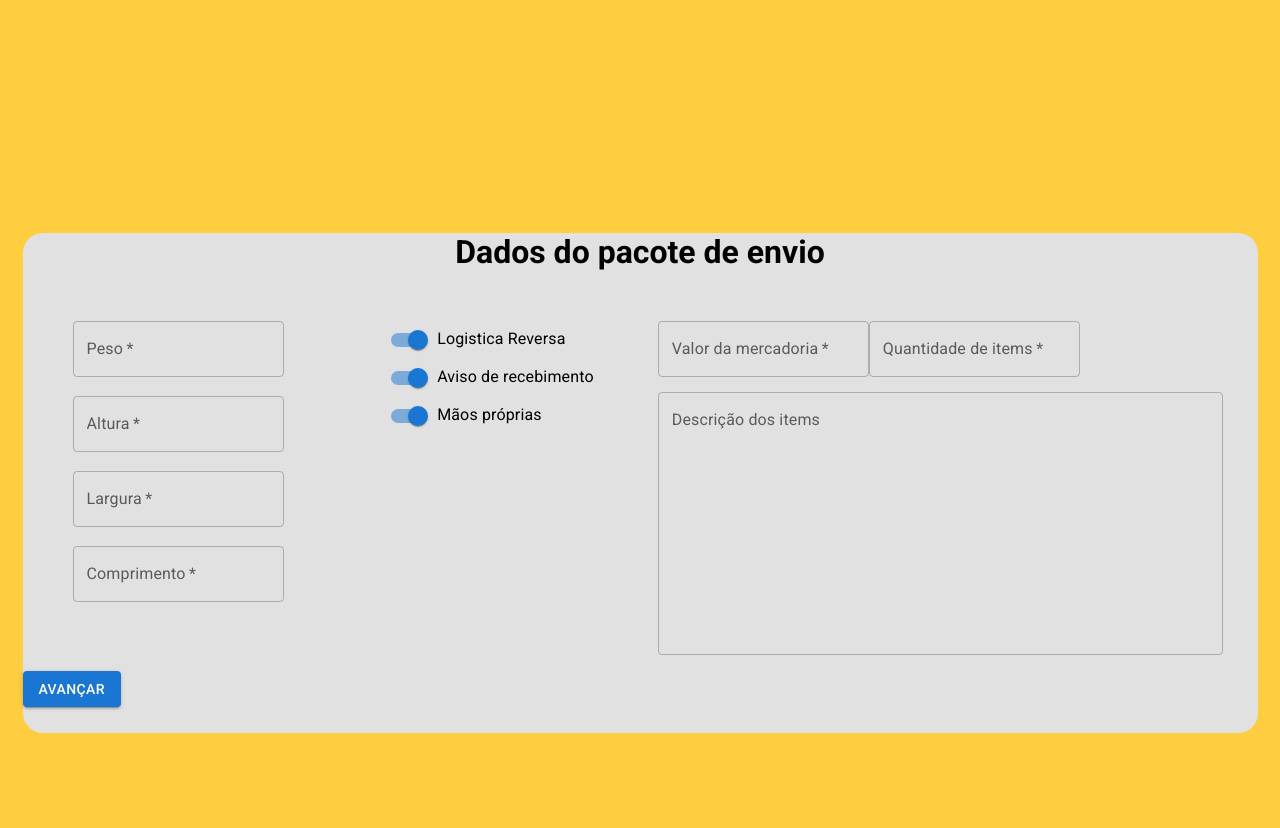
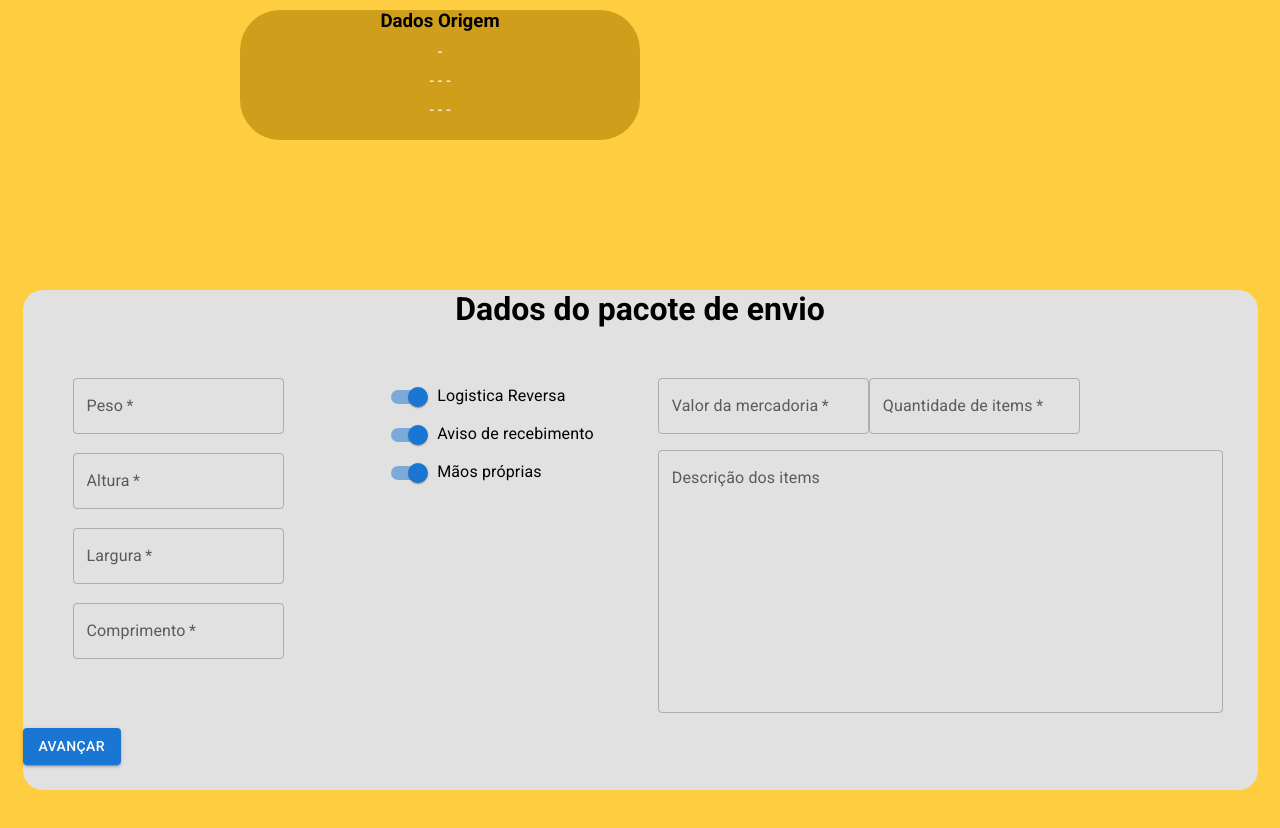
Before and after one commit to Alexandregv1080p/APP-Correios, a React (Create React App) app in the folder api-correios/: page /pacotes in a window 1280 px wide. Shown: the top 828 px of the page. Built offline with nearby package versions, Linux system fonts and the light colour scheme; a web font is replaced by a local one.

Commit message:
Update Dados-pacote.jsx

```diff
--- a/api-correios/src/components/dados-pacote/Dados-pacote.jsx
+++ b/api-correios/src/components/dados-pacote/Dados-pacote.jsx
@@ -4,14 +4,13 @@ import TextField from '@mui/material/TextField';
 import Button from '@mui/material/Button';
 import Switch from '@mui/material/Switch';
 import FormControlLabel from '@mui/material/FormControlLabel';
+import { useDataContext } from "../provedor-dados/DataProvider";
+import { useNavigate } from 'react-router-dom';
 
 const BackColor = styled.div`
     background-color: #FFCD40;
     width: 100%;
     height: 965px;
-    display: flex;
-    align-items: center;
-    justify-content: center;
 `
 const Retangule = styled.div`
     width: 1235px;
@@ -46,13 +45,63 @@ const FormField3 = styled.div`
     justify-content: flex-start;
     flex-wrap: wrap;
 `
-const DadosPacote = ()=>{
+const OrangeContainerRetangule = styled.div`
+    display: flex;
+    justify-content: center;
+    padding-top: 10px;
+    position: relative;
+`
+const OrangeRetangule = styled.div`
+    width: 400px;
+    height: 130px;
+    background-color: #cf9f1c;
+    border-radius: 40px;
+    margin-bottom: 50px;
+    transform: translateX(-50%);
+    text-align: center;
+    cursor: pointer;
+    & p{
+        color: white;
+        margin-top: 10px;
+        position: relative;
+    }
+`
+const ContainerRetangule = styled.div`
+    background-color: #FFCD40;
+    display: flex;
+    align-items: center;
+    justify-content: center;
+    position: relative;
+    margin-top: 100px;
+`
+
+const DadosPacote = () => {
+    const { senderData } = useDataContext();
+    const { receiverData } = useDataContext();
+    const { packageData, setPackageData } = useDataContext();
+
     const [loading, setLoading] = React.useState(true);
+
+    const navigate = useNavigate();
+
+    const handleVoltarClick = () => {
+        navigate('/');
+    }
+
     function handleClick() {
         setLoading(true);
     }
     return (
         <BackColor>
+            <OrangeContainerRetangule>
+                <OrangeRetangule onClick={handleVoltarClick}>
+                    <h3>Dados Origem</h3>
+                    <p>{senderData.fullname} - {senderData.cpf}</p>
+                    <p>{senderData.address.cep} - {senderData.address.state} - {senderData.address.uf} - {senderData.address.city}</p>
+                    <p>{senderData.address.neighborhood} - {senderData.address.street} - {senderData.address.number} - {senderData.address.complement}</p>
+                </OrangeRetangule>
+            </OrangeContainerRetangule>
+            <ContainerRetangule>
                 <Retangule>
                     <h1>Dados do pacote de envio</h1>
                     <Container>
@@ -147,6 +196,7 @@ const DadosPacote = ()=>{
                     <Button variant="contained">Avançar</Button>
 
                 </Retangule>
+            </ContainerRetangule>
         </BackColor>
     )
 }
```
Lines whose indentation alone changed are shown as unchanged.
